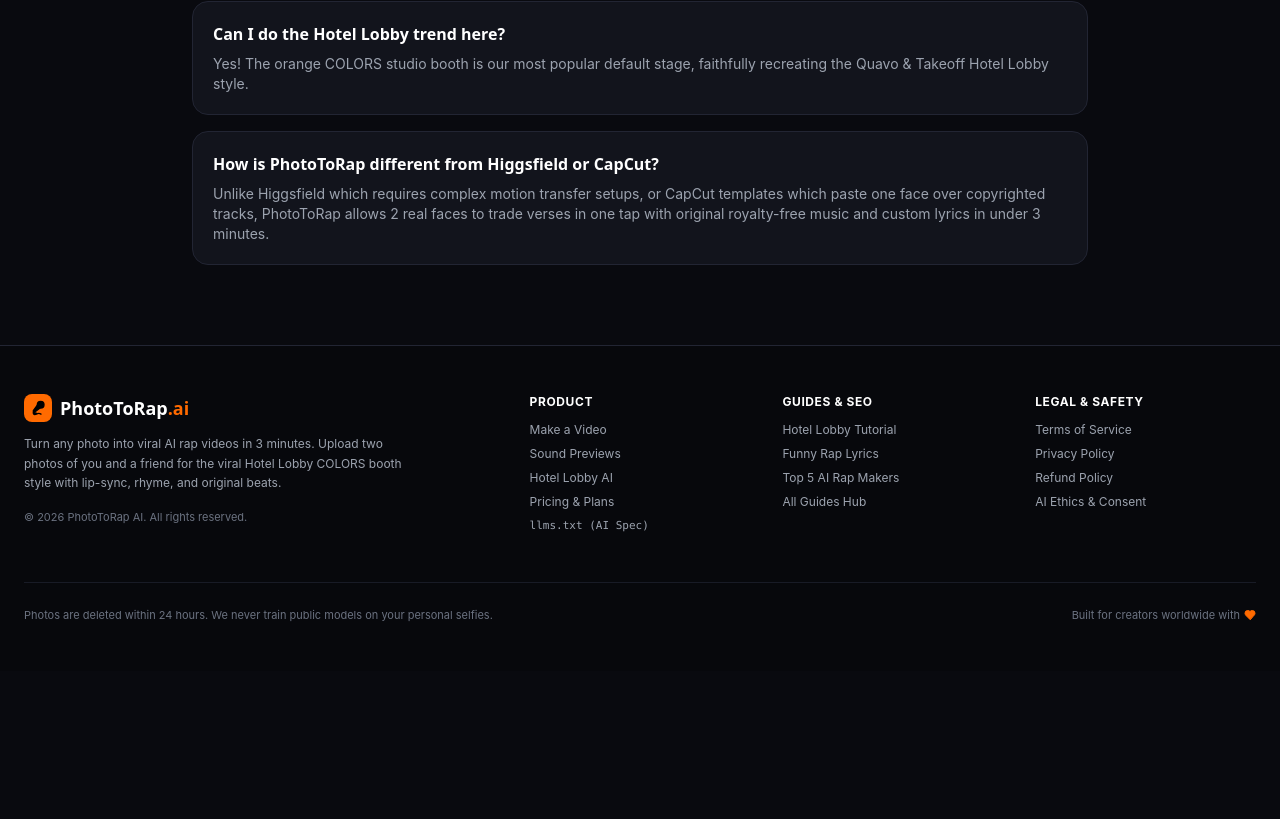
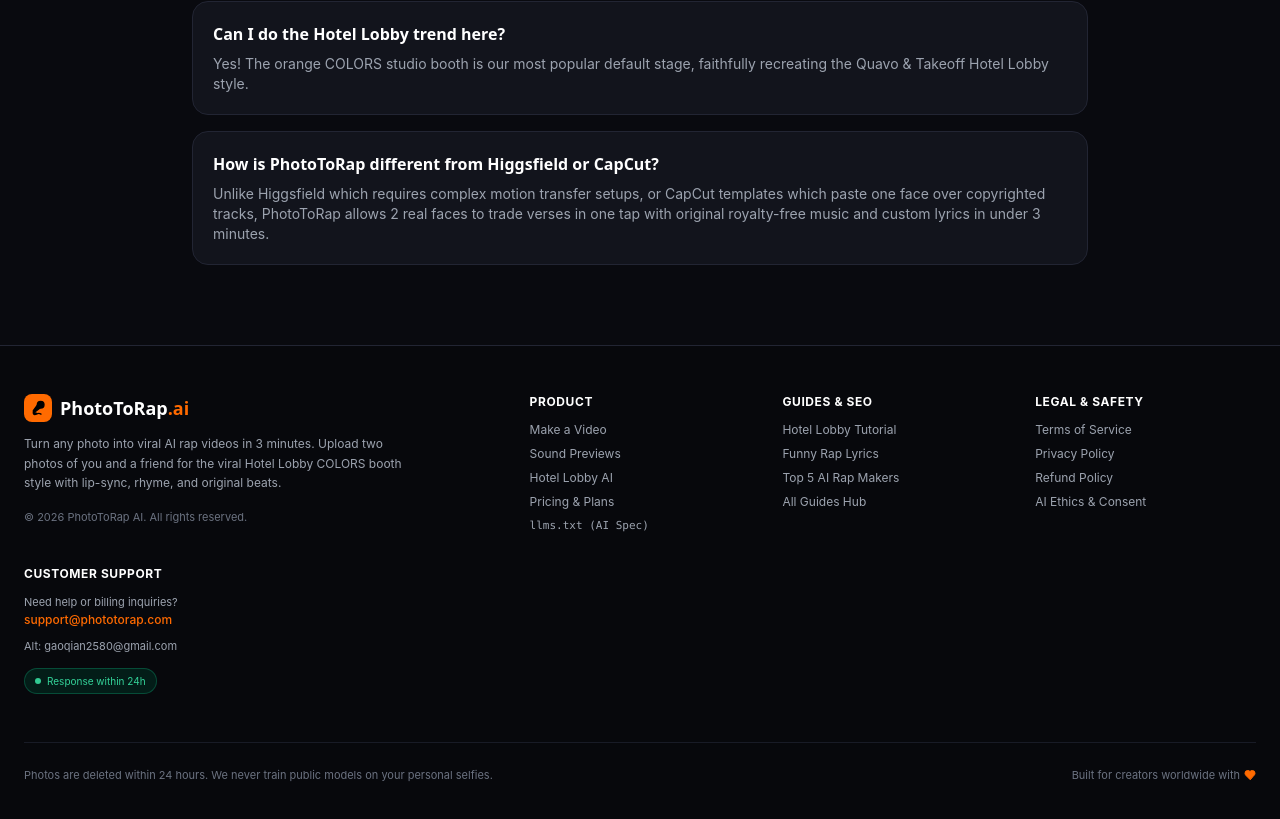
Before and after one commit to SteveAiPro/phototorap-web, a Next.js app: page / in a window 1280 px wide. Shown: the part 2756-3575 px from the top of the page. Before the commit the page ends 3427 px from the top, so only its background shows below. Built offline with nearby package versions, Linux system fonts and the light colour scheme; no server answers.

Commit message:
feat(compliance): add global footer customer support and integrate Waffo Prompt Screening API

```diff
--- a/src/app/api/generate/route.ts
+++ b/src/app/api/generate/route.ts
@@ -2,6 +2,7 @@
 import { getSupabaseAdmin } from '@/lib/supabase/admin';
 import { deductCredits } from '@/lib/credits';
 import { isReplicateConfigured, runSeedanceVideoGeneration } from '@/lib/replicate';
+import { checkPromptSafety } from '@/lib/waffo';
 
 export async function POST(req: Request) {
   try {
@@ -10,6 +11,17 @@
 
     if (!photo1) {
       return NextResponse.json({ error: 'At least one photo is required.' }, { status: 400 });
+    }
+
+    // Waffo 提示词内容安全合规前置审核 (Prompt Screening API)
+    if (topic && typeof topic === 'string') {
+      const safetyResult = await checkPromptSafety(topic);
+      if (!safetyResult.safe) {
+        return NextResponse.json(
+          { error: 'Prompt contains restricted content. Please revise your topic or lyrics description.' },
+          { status: 400 }
+        );
+      }
     }
 
     // Map stages to verified high-fidelity rap video renders
--- a/src/components/Footer.tsx
+++ b/src/components/Footer.tsx
@@ -60,6 +60,36 @@
               <li><Link href="/ethics" className="hover:text-white">AI Ethics & Consent</Link></li>
             </ul>
           </div>
+
+          {/* Col 5 - Customer Support (Waffo Compliance Mandate) */}
+          <div>
+            <h4 className="font-bold text-white uppercase tracking-wider mb-3">Customer Support</h4>
+            <ul className="space-y-2.5">
+              <li>
+                <span className="text-gray-400 block text-[11px] mb-0.5">Need help or billing inquiries?</span>
+                <a
+                  href="mailto:support@phototorap.com"
+                  className="text-[#FF6A00] hover:underline font-medium break-all flex items-center gap-1.5"
+                >
+                  support@phototorap.com
+                </a>
+              </li>
+              <li>
+                <a
+                  href="mailto:gaoqian2580@gmail.com"
+                  className="text-gray-400 hover:text-white text-[11px] transition-colors"
+                >
+                  Alt: gaoqian2580@gmail.com
+                </a>
+              </li>
+              <li className="pt-1">
+                <span className="inline-flex items-center gap-1.5 px-2.5 py-1 rounded-full bg-emerald-950/60 border border-emerald-500/30 text-emerald-400 text-[10px]">
+                  <span className="h-1.5 w-1.5 rounded-full bg-emerald-400 animate-pulse"></span>
+                  Response within 24h
+                </span>
+              </li>
+            </ul>
+          </div>
         </div>
 
         <div className="border-t border-[#181B26] pt-6 flex flex-col sm:flex-row items-center justify-between gap-4 text-[11px] text-gray-500">
--- a/src/lib/waffo.ts
+++ b/src/lib/waffo.ts
@@ -78,3 +78,44 @@
 export function isWaffoConfigured(): boolean {
   return Boolean(process.env.WAFFO_PRIVATE_KEY && process.env.WAFFO_MERCHANT_ID);
 }
+
+/**
+ * 前置内容安全合规扫描 (Waffo Prompt Screening API)
+ * 在 AI 视频/提示词实际进入生成环节前进行违规过滤
+ */
+export async function checkPromptSafety(prompt: string): Promise<{
+  safe: boolean;
+  action: 'allow' | 'review' | 'block';
+  reason?: string;
+}> {
+  if (!prompt || !prompt.trim()) {
+    return { safe: true, action: 'allow' };
+  }
+
+  const client = getWaffoClient();
+  if (!client) {
+    return { safe: true, action: 'allow' };
+  }
+
+  try {
+    const res = await client.contentSafety.scanPrompt({
+      prompt: prompt.trim().slice(0, 2000),
+    });
+
+    if (res.action === 'block') {
+      return {
+        safe: false,
+        action: 'block',
+        reason: 'Prompt contains restricted content not permitted by our content safety guidelines.',
+      };
+    }
+
+    return {
+      safe: true,
+      action: res.action,
+    };
+  } catch (err: any) {
+    console.warn('[Waffo ContentSafety] Scan prompt error or service unavailable, allowing through:', err?.message);
+    return { safe: true, action: 'allow' };
+  }
+}
```
